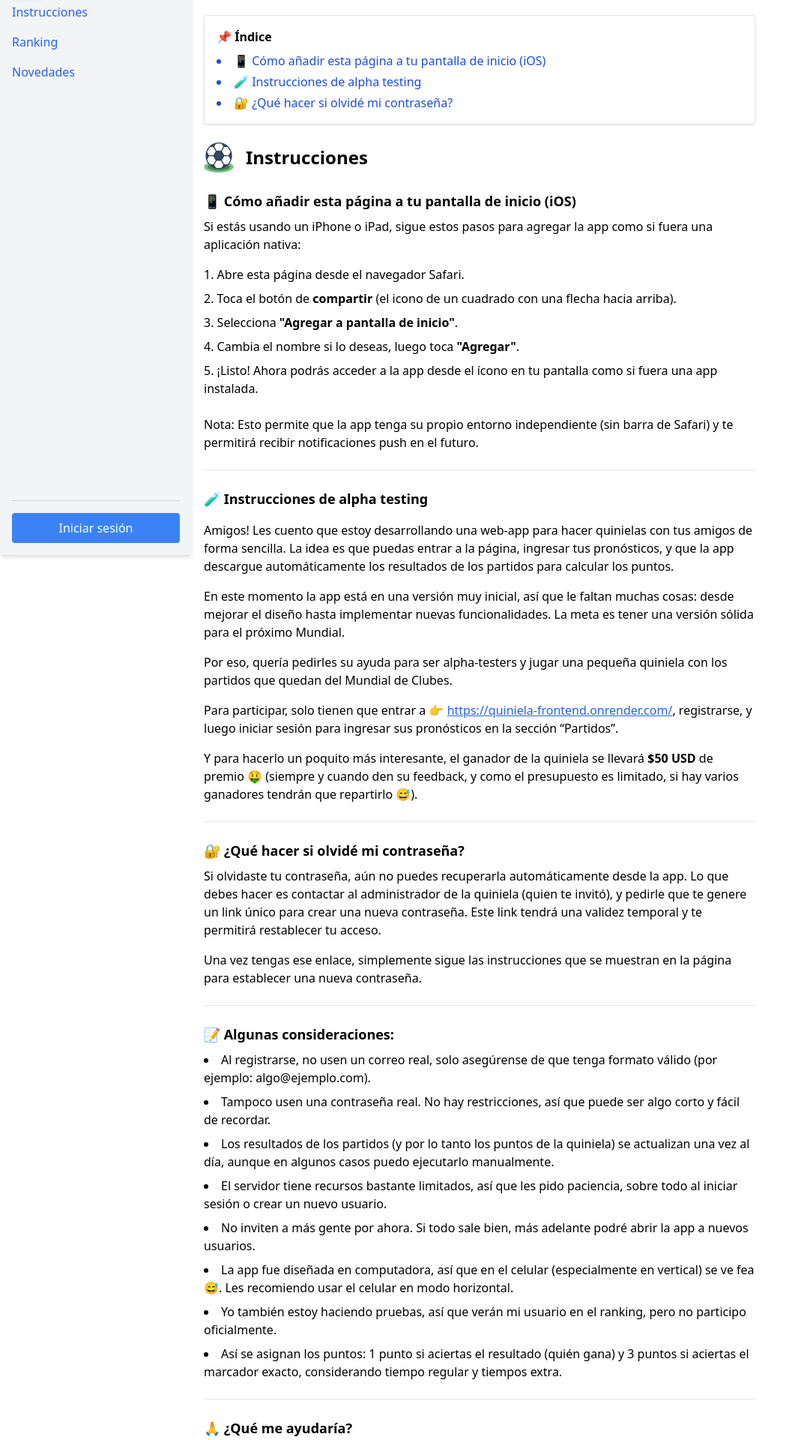
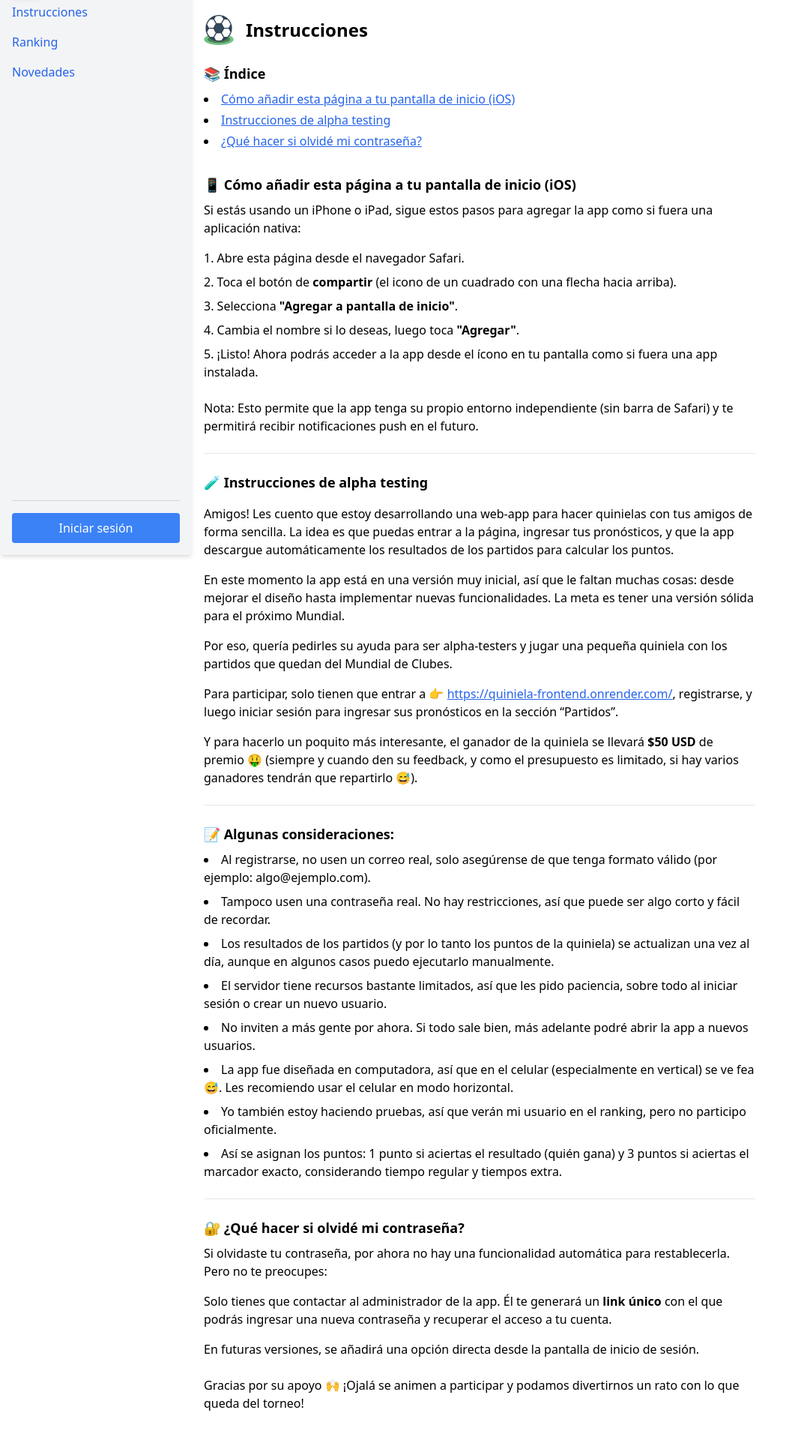
Before and after one commit to rogeliolopezcamara/quiniela-app, a React (Vite) app in the folder quiniela-frontend/: page / in a window 1280 px wide. Shown: the part 60-1980 px from the top of the page at 75% size, without its empty margins (0-1069 px from the left). After the commit the page ends 1943 px from the top, so only its background shows below. Built offline with nearby package versions, Linux system fonts and the light colour scheme; no server answers.

Commit message:
Modificación de instrucciones y changelog 3

```diff
--- a/quiniela-frontend/src/components/Instructions.jsx
+++ b/quiniela-frontend/src/components/Instructions.jsx
@@ -1,59 +1,52 @@
 // src/components/Instructions.jsx
 import Sidebar from "./Sidebar";
-import icono from "/icono.png"; // Asegúrate que esté en `public/` o `src/assets/`
+import icono from "/icono.png";
 
 const Instructions = () => {
   return (
     <>
       <Sidebar />
-      <div className="pt-20 px-4 max-w-3xl mx-auto">
-        {/* ÍNDICE sticky */}
-        <div className="sticky top-20 bg-white z-10 border p-4 mb-6 rounded shadow">
-          <h2 className="font-bold mb-2">📌 Índice</h2>
-          <ul className="list-disc list-inside space-y-1 text-blue-700">
+      <div className="pt-20 px-4 max-w-3xl mx-auto scroll-smooth">
+        <div className="flex items-center gap-4 mb-6">
+          <img src={icono} alt="Icono de la app" className="w-10 h-10" />
+          <h1 className="text-2xl font-bold">Instrucciones</h1>
+        </div>
+
+        {/* Índice */}
+        <div className="mb-8">
+          <h2 className="text-lg font-semibold mb-2">📚 Índice</h2>
+          <ul className="list-disc list-inside space-y-1">
             <li>
-              <a href="#pwa-ios" className="hover:underline">
-                📱 Cómo añadir esta página a tu pantalla de inicio (iOS)
+              <a href="#instalar-ios" className="text-blue-600 underline">
+                Cómo añadir esta página a tu pantalla de inicio (iOS)
               </a>
             </li>
             <li>
-              <a href="#alpha-testing" className="hover:underline">
-                🧪 Instrucciones de alpha testing
+              <a href="#alpha-testing" className="text-blue-600 underline">
+                Instrucciones de alpha testing
               </a>
             </li>
             <li>
-              <a href="#olvidar-password" className="hover:underline">
-                🔐 ¿Qué hacer si olvidé mi contraseña?
+              <a href="#olvido-password" className="text-blue-600 underline">
+                ¿Qué hacer si olvidé mi contraseña?
               </a>
             </li>
           </ul>
         </div>
 
-        {/* Sección 1 */}
-        <div id="pwa-ios">
-          <div className="flex items-center gap-4 mb-6">
-            <img src={icono} alt="Icono de la app" className="w-10 h-10" />
-            <h1 className="text-2xl font-bold">Instrucciones</h1>
-          </div>
-
-          <h2 className="text-lg font-semibold mb-2">
-            📱 Cómo añadir esta página a tu pantalla de inicio (iOS)
-          </h2>
+        {/* Sección iOS */}
+        <div id="instalar-ios" className="scroll-mt-20">
+          <h2 className="text-lg font-semibold mb-2">📱 Cómo añadir esta página a tu pantalla de inicio (iOS)</h2>
           <p className="mb-4">
             Si estás usando un iPhone o iPad, sigue estos pasos para agregar la app como si fuera una aplicación nativa:
           </p>
           <ol className="list-decimal list-inside space-y-2 mb-6">
             <li>Abre esta página desde el navegador Safari.</li>
-            <li>
-              Toca el botón de <strong>compartir</strong> (el icono de un cuadrado con una flecha hacia arriba).
-            </li>
+            <li>Toca el botón de <strong>compartir</strong> (el icono de un cuadrado con una flecha hacia arriba).</li>
             <li>Selecciona <strong>"Agregar a pantalla de inicio"</strong>.</li>
             <li>Cambia el nombre si lo deseas, luego toca <strong>"Agregar"</strong>.</li>
-            <li>
-              ¡Listo! Ahora podrás acceder a la app desde el ícono en tu pantalla como si fuera una app instalada.
-            </li>
+            <li>¡Listo! Ahora podrás acceder a la app desde el ícono en tu pantalla como si fuera una app instalada.</li>
           </ol>
-
           <p className="mb-4">
             Nota: Esto permite que la app tenga su propio entorno independiente (sin barra de Safari) y te permitirá recibir notificaciones push en el futuro.
           </p>
@@ -61,61 +54,34 @@ const Instructions = () => {
 
         <hr className="my-6" />
 
-        {/* Sección 2 */}
-        <div id="alpha-testing">
+        {/* Sección alpha testing */}
+        <div id="alpha-testing" className="scroll-mt-20">
           <h2 className="text-lg font-semibold mb-4">🧪 Instrucciones de alpha testing</h2>
-
           <p className="mb-4">
             Amigos! Les cuento que estoy desarrollando una web-app para hacer quinielas con tus amigos de forma sencilla.
             La idea es que puedas entrar a la página, ingresar tus pronósticos, y que la app descargue automáticamente los resultados
             de los partidos para calcular los puntos.
           </p>
-
           <p className="mb-4">
             En este momento la app está en una versión muy inicial, así que le faltan muchas cosas: desde mejorar el diseño hasta
             implementar nuevas funcionalidades. La meta es tener una versión sólida para el próximo Mundial.
           </p>
-
           <p className="mb-4">
             Por eso, quería pedirles su ayuda para ser alpha-testers y jugar una pequeña quiniela con los partidos que quedan del Mundial de Clubes.
           </p>
-
           <p className="mb-4">
             Para participar, solo tienen que entrar a 👉{" "}
-            <a
-              href="https://quiniela-frontend.onrender.com/"
-              className="text-blue-600 underline"
-              target="_blank"
-              rel="noopener noreferrer"
-            >
+            <a href="https://quiniela-frontend.onrender.com/" className="text-blue-600 underline" target="_blank" rel="noopener noreferrer">
               https://quiniela-frontend.onrender.com/
             </a>, registrarse, y luego iniciar sesión para ingresar sus pronósticos en la sección “Partidos”.
           </p>
-
           <p className="mb-4">
             Y para hacerlo un poquito más interesante, el ganador de la quiniela se llevará <strong>$50 USD</strong> de premio 🤑
             (siempre y cuando den su feedback, y como el presupuesto es limitado, si hay varios ganadores tendrán que repartirlo 😅).
           </p>
-        </div>
 
           <hr className="my-6" />
 
-        {/* Sección 3 */}
-        <div id="olvidar-password">
-          <h2 className="text-lg font-semibold mb-2">🔐 ¿Qué hacer si olvidé mi contraseña?</h2>
-          <p className="mb-4">
-            Si olvidaste tu contraseña, aún no puedes recuperarla automáticamente desde la app.
-            Lo que debes hacer es contactar al administrador de la quiniela (quien te invitó), y pedirle que te genere un link único
-            para crear una nueva contraseña. Este link tendrá una validez temporal y te permitirá restablecer tu acceso.
-          </p>
-          <p>
-            Una vez tengas ese enlace, simplemente sigue las instrucciones que se muestran en la página para establecer una nueva contraseña.
-          </p>
-        </div>
-
-        <hr className="my-6" />
-
-        {/* Sección 4 */}
           <h2 className="text-lg font-semibold mb-2">📝 Algunas consideraciones:</h2>
           <ul className="list-disc list-inside space-y-2">
             <li>Al registrarse, no usen un correo real, solo asegúrense de que tenga formato válido (por ejemplo: algo@ejemplo.com).</li>
@@ -127,21 +93,25 @@ const Instructions = () => {
             <li>Yo también estoy haciendo pruebas, así que verán mi usuario en el ranking, pero no participo oficialmente.</li>
             <li>Así se asignan los puntos: 1 punto si aciertas el resultado (quién gana) y 3 puntos si aciertas el marcador exacto, considerando tiempo regular y tiempos extra.</li>
           </ul>
+        </div>
 
         <hr className="my-6" />
 
-        {/* Sección 5 */}
-        <h2 className="text-lg font-semibold mb-2">🙏 ¿Qué me ayudaría?</h2>
-        <ul className="list-disc list-inside space-y-2">
-          <li>Errores o bugs que encuentren.</li>
-          <li>Posibles problemas de seguridad.</li>
-          <li>Ideas de funcionalidades que les gustaría tener.</li>
-          <li>Recomendaciones sobre diseño o experiencia de usuario.</li>
-        </ul>
+        {/* Sección olvido contraseña */}
+        <div id="olvido-password" className="scroll-mt-20">
+          <h2 className="text-lg font-semibold mb-2">🔐 ¿Qué hacer si olvidé mi contraseña?</h2>
+          <p className="mb-4">
+            Si olvidaste tu contraseña, por ahora no hay una funcionalidad automática para restablecerla. Pero no te preocupes:
+          </p>
+          <p className="mb-4">
+            Solo tienes que contactar al administrador de la app. Él te generará un <strong>link único</strong> con el que podrás ingresar una nueva contraseña y recuperar el acceso a tu cuenta.
+          </p>
+          <p className="mb-4">
+            En futuras versiones, se añadirá una opción directa desde la pantalla de inicio de sesión.
+          </p>
+        </div>
 
-        <p className="mt-6">
-          Gracias por su apoyo 🙌 ¡Ojalá se animen a participar y podamos divertirnos un rato con lo que queda del torneo!
-        </p>
+        <p className="mt-6">Gracias por su apoyo 🙌 ¡Ojalá se animen a participar y podamos divertirnos un rato con lo que queda del torneo!</p>
       </div>
     </>
   );
```
Lines whose indentation alone changed are shown as unchanged.
